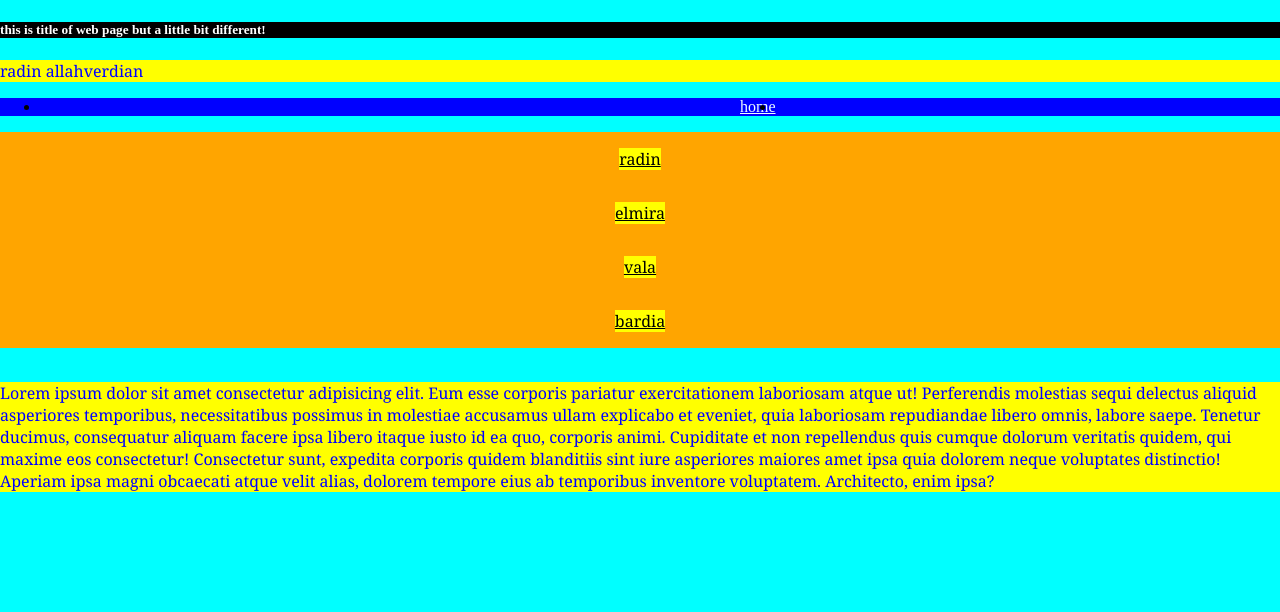
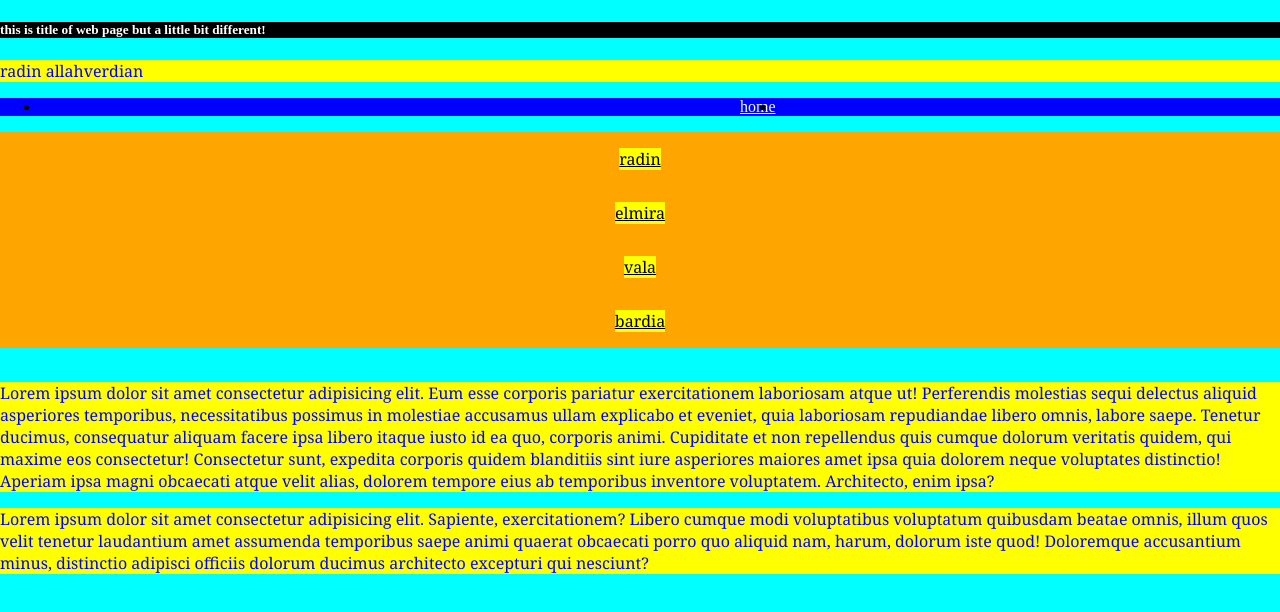
Before and after one commit to radin-allahverdian/github-practice, a plain HTML site: page index.html in a window 1280 px wide. Shown: the top 612 px of the page. Drawn offline with nearby package versions, Linux system fonts and the light colour scheme; a script that the page names is missing.

Commit message:
style chages small ones

```diff
--- a/index.html
+++ b/index.html
@@ -55,6 +55,14 @@
       dolorem tempore eius ab temporibus inventore voluptatem. Architecto, enim
       ipsa?
     </p>
+    <p>
+      Lorem ipsum dolor sit amet consectetur adipisicing elit. Sapiente,
+      exercitationem? Libero cumque modi voluptatibus voluptatum quibusdam
+      beatae omnis, illum quos velit tenetur laudantium amet assumenda
+      temporibus saepe animi quaerat obcaecati porro quo aliquid nam, harum,
+      dolorum iste quod! Doloremque accusantium minus, distinctio adipisci
+      officiis dolorum ducimus architecto excepturi qui nesciunt?
+    </p>
     <script src="js/index.js"></script>
   </body>
 </html>
```
